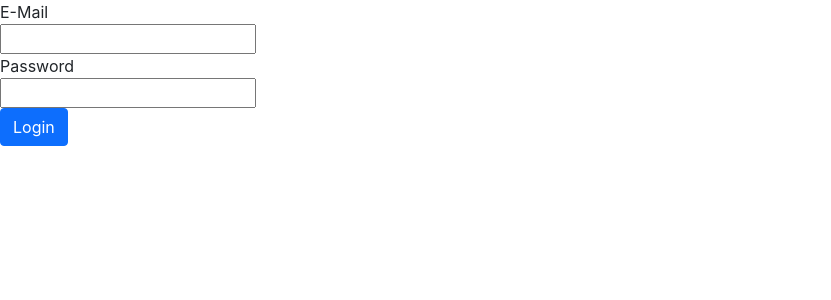
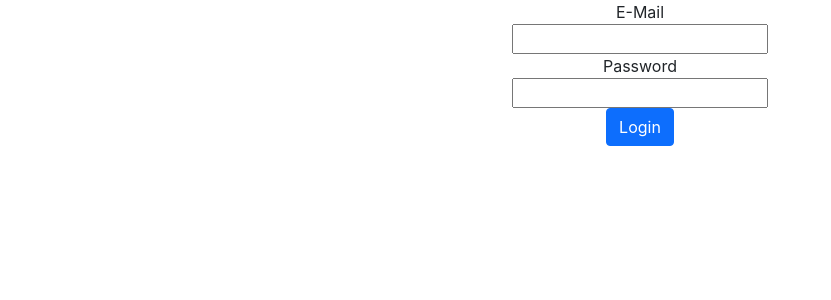
Before and after one commit to ushasri999/react, a React (Create React App) app: page / in a window 1280 px wide. Shown: the top 300 px of the page, without its empty margins (0-831 px from the left). Built offline with nearby package versions, Linux system fonts and the light colour scheme.

Commit message:
use of external css

```diff
--- a/src/App.js
+++ b/src/App.js
@@ -1,4 +1,5 @@
 import React, { useState } from 'react'
+import './App.css'
 
 function App() {
   const [data, setData] = useState({
@@ -21,7 +22,7 @@ function App() {
   }
 
   return (
-      <div>
+      <div className='App'>
           <form onSubmit={submitHandler}>
             <label>E-Mail</label><br/>
             <input type = 'text' name = 'email' onChange={changeHandler}/><br/>
```
